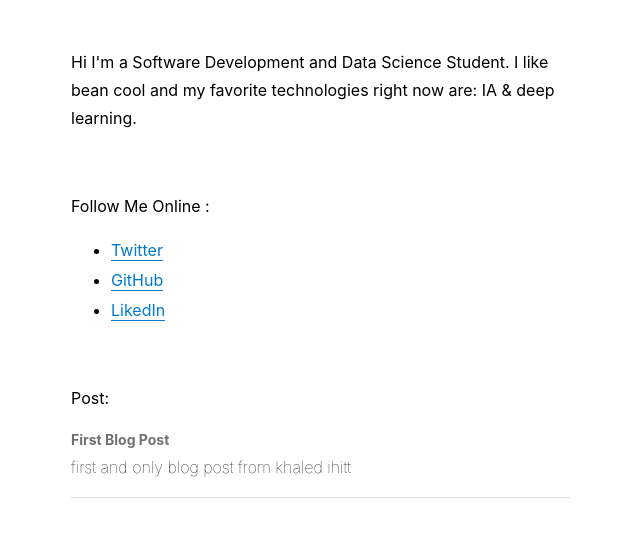
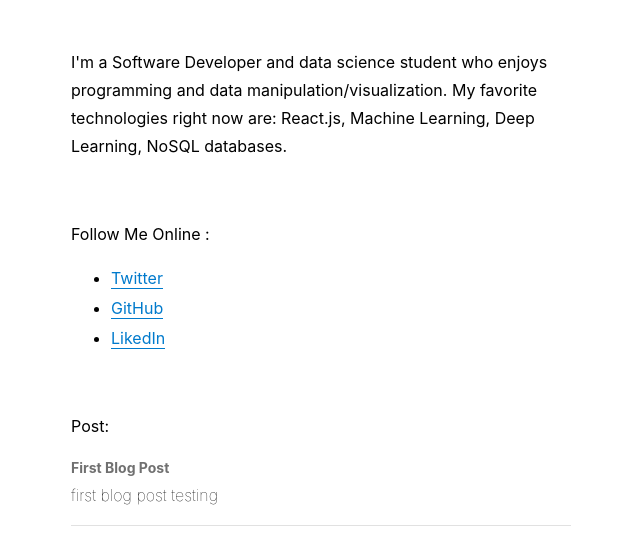
Before and after one commit to 5aled01/khaled-gatsby-blog, a Gatsby site: page / in a window 1280 px wide. Shown: the whole page, without its empty margins (319-959 px from the left). Built offline with nearby package versions, Linux system fonts and the light colour scheme; Gatsby itself is replaced by a stand-in of ours.

Commit message:
Word correction

```diff
--- a/blog/2022/2022-07-17-first-blogPost/index.mdx
+++ b/blog/2022/2022-07-17-first-blogPost/index.mdx
@@ -1,9 +1,8 @@
 ---
 title: First Blog Post
 date: "2022-07-17"
-description: "first and only blog post from khaled ihitt"
+description: "first blog post testing"
 published: true
 ---
 
-Testing the first and only blog post from khaled ihitt.
-the cool is cool but the cool is khaled.
+Test the first blog post, thanks for coming here.
--- a/src/pages/index.js
+++ b/src/pages/index.js
@@ -26,8 +26,8 @@ export default function Home({ data, location }) {
         }}
       />
       </>
-      <p>Hi I'm a Software Development and Data Science Student. I like bean cool and my favorite technologies right now are:
-        IA & deep learning.
+      <p>I'm a Software Developer and data science student who enjoys programming and data manipulation/visualization.
+        My favorite technologies right now are: React.js, Machine Learning, Deep Learning, NoSQL databases.
       </p>
 
       <br></br>
```
